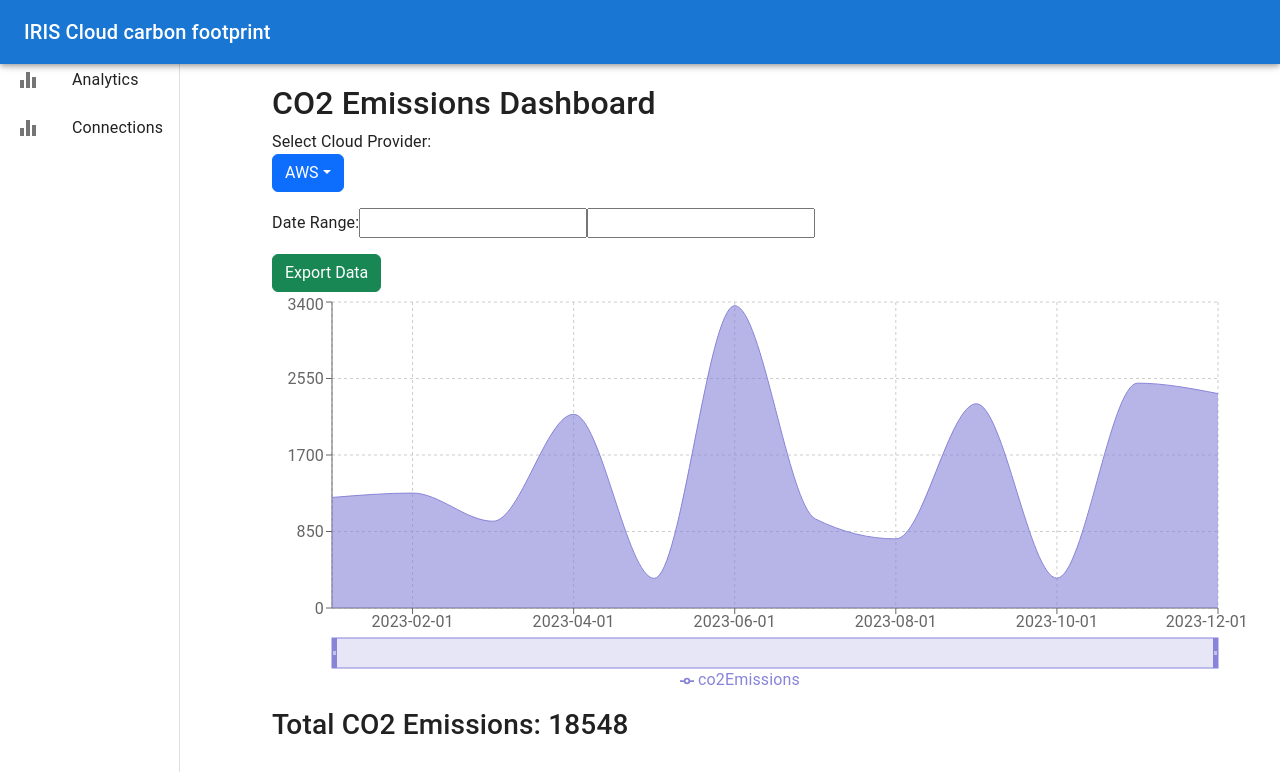
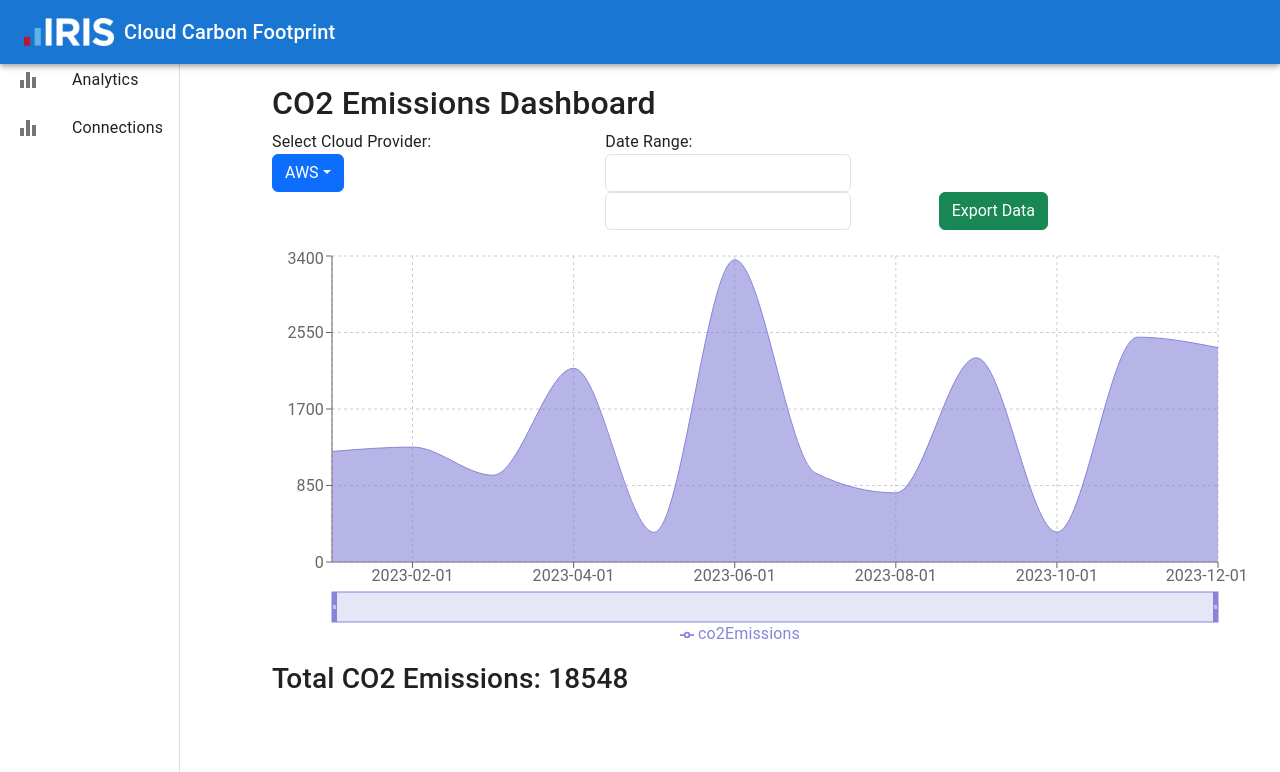
Before and after one commit to itsrhys754/hackcamp, a React (Create React App) app: page / in a window 1280 px wide. Shown: the top 772 px of the page. Built offline with nearby package versions, Linux system fonts and the light colour scheme.

Commit message:
latest version

```diff
--- a/src/components/AppHeader.js
+++ b/src/components/AppHeader.js
@@ -1,16 +1,30 @@
 // components/AppHeader.js
-import React from 'react';
+import React, { useState } from 'react';
 import AppBar from '@mui/material/AppBar';
 import Toolbar from '@mui/material/Toolbar';
 import Typography from '@mui/material/Typography';
+import DatePickerComponent from './DatePickerComponent'; // Import the DatePickerComponent
+// Import the image using require or import
+import irisLogo from './iris_logo.png';
 
-function AppHeader() {
+function AppHeader({ onSelectProvider }) {
+  const [startDate, setStartDate] = useState(null);
+  const [endDate, setEndDate] = useState(null);
+
   return (
     <AppBar position="fixed">
       <Toolbar>
+        <img
+          src={irisLogo}
+          alt="IRIS Cloud Carbon Footprint Logo"
+          style={{ width: '100px', height: 'auto', paddingRight: '10px' }}
+          className="logo-img"
+        />
         <Typography variant="h6" noWrap>
-          IRIS Cloud carbon footprint
+           Cloud Carbon Footprint
         </Typography>
+        {/* Add the DatePickerComponent with props */}
+
       </Toolbar>
     </AppBar>
   );
--- a/src/components/DashboardContent.js
+++ b/src/components/DashboardContent.js
@@ -16,8 +16,8 @@ import DatePicker from 'react-datepicker';
 import 'react-datepicker/dist/react-datepicker.css';
 import { CSVLink } from 'react-csv';
 import 'bootstrap/dist/css/bootstrap.min.css';
-import { Dropdown, Button } from 'react-bootstrap';
-import { awsData, azureData } from './ChartData'; // Updated import statement
+import { Dropdown, Button, Row, Col } from 'react-bootstrap';
+import { awsData, azureData } from './ChartData';
 
 function DashboardContent() {
   const [selectedProvider, setSelectedProvider] = useState('aws');
@@ -45,8 +45,10 @@ function DashboardContent() {
     <div className="container">
       <h2>CO2 Emissions Dashboard</h2>
 
-      {/* Dropdown for selecting cloud provider */}
-      <div className="mb-3">
+      {/* Row for elements in line */}
+      <Row className="mb-3">
+        {/* Cloud Provider Dropdown */}
+        <Col md={4}>
           <label className="mr-2">Select Cloud Provider: </label>
           <Dropdown onSelect={(eventKey) => setSelectedProvider(eventKey)}>
             <Dropdown.Toggle variant="primary">
@@ -57,10 +59,10 @@ function DashboardContent() {
               <Dropdown.Item eventKey="azure">Azure</Dropdown.Item>
             </Dropdown.Menu>
           </Dropdown>
-      </div>
+        </Col>
 
         {/* Date Range Picker */}
-      <div className="mb-3">
+        <Col md={4}>
           <label className="mr-2">Date Range: </label>
           <DatePicker
             selected={startDate}
@@ -68,6 +70,7 @@ function DashboardContent() {
             selectsStart
             startDate={startDate}
             endDate={endDate}
+            className="form-control"
           />
           <DatePicker
             selected={endDate}
@@ -76,13 +79,17 @@ function DashboardContent() {
             startDate={startDate}
             endDate={endDate}
             minDate={startDate}
+            className="form-control"
           />
-      </div>
+        </Col>
 
         {/* Export Button */}
+        <Col md={4} className="d-flex align-items-end">
           <CSVLink data={filteredData} headers={headers} filename={'CO2_Emissions_Data.csv'}>
             <Button variant="success">Export Data</Button>
           </CSVLink>
+        </Col>
+      </Row>
 
       {/* Chart based on selected cloud provider */}
       <ResponsiveContainer width="100%" height={400}>
--- /dev/null
+++ b/src/components/DatePickerComponent.js
@@ -0,0 +1,38 @@
+// DatePickerComponent.js
+import React from 'react';
+import { Form, Row, Col } from 'react-bootstrap';
+import DatePicker from 'react-datepicker';
+import 'react-datepicker/dist/react-datepicker.css';
+
+function DatePickerComponent({ startDate, endDate, setStartDate, setEndDate }) {
+  return (
+    <Form>
+      <Row className="mb-3">
+        <Col xs={12} md={6}>
+          <Form.Label>Start Date</Form.Label>
+          <DatePicker
+            selected={startDate}
+            onChange={(date) => setStartDate(date)}
+            selectsStart
+            startDate={startDate}
+            endDate={endDate}
+            className="form-control"
+          />
+        </Col>
+        <Col xs={12} md={6} className="mt-3 mt-md-0">
+          <Form.Label>End Date</Form.Label>
+          <DatePicker
+            selected={endDate}
+            onChange={(date) => setEndDate(date)}
+            selectsEnd
+            startDate={startDate}
+            endDate={endDate}
+            className="form-control"
+          />
+        </Col>
+      </Row>
+    </Form>
+  );
+}
+
+export default DatePickerComponent;
```
Also changed, not shown: src/components/additionalgraph.js (added, +19 -0 lines), src/components/iris_logo.png (added). Lines whose indentation alone changed are shown as unchanged.
